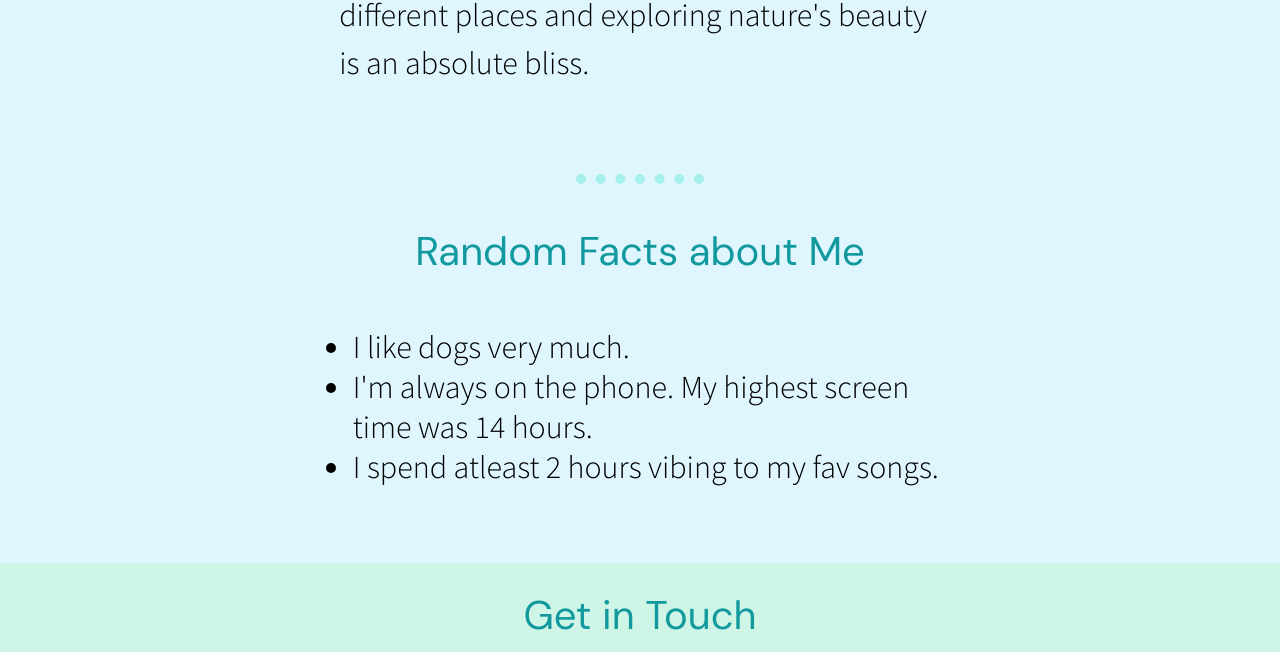
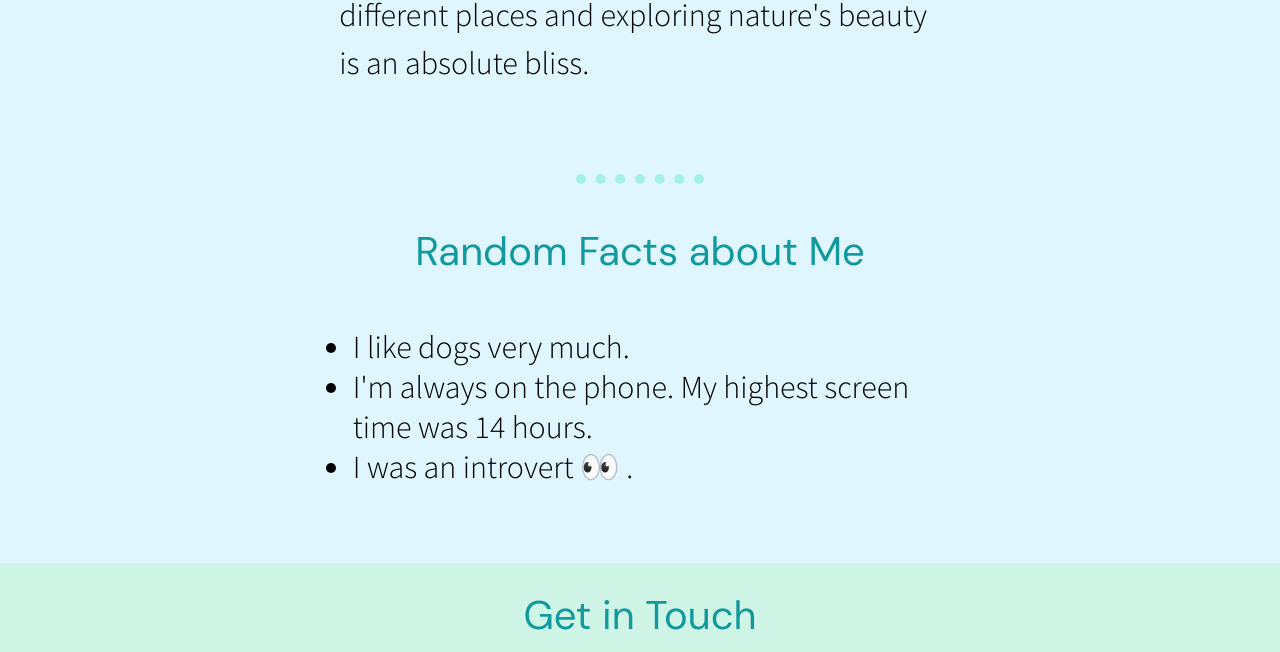
Before and after one commit to mithun-kannan/mithun-kannan.github.io, a plain HTML site: page index.html in a window 1280 px wide. Shown: the part 1920-2572 px from the top of the page. Drawn offline with Linux system fonts and the light colour scheme.

Commit message:
Update index.html

```diff
--- a/index.html
+++ b/index.html
@@ -44,7 +44,7 @@
         <ul class="facts-list">
           <li>I like dogs very much.</li>
           <li>I'm always on the phone. My highest screen time was 14 hours.</li>
-          <li>I spend atleast 2 hours vibing to my fav songs.</li>
+          <li>I was an introvert 👀 .</li>
         </ul>
       </div>
     </div>
```
